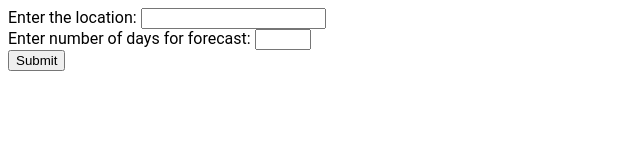
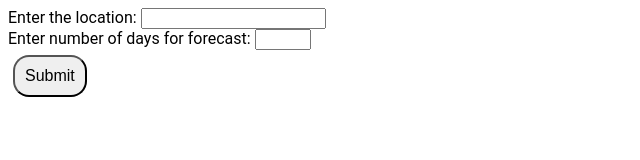
Before and after one commit to Stephenasembo/weather-forecast, a plain HTML site: page index.html in a window 1280 px wide. Shown: the whole page, without its empty margins (0-640 px from the left). Drawn offline with Linux system fonts and the light colour scheme.

Commit message:
Add Styling To The Button

```diff
--- a/styles.css
+++ b/styles.css
@@ -19,3 +19,15 @@ body {
 #weatherInfo {
   width: max-content;
 }
+
+#weatherInfo > div div {
+  border-radius: 16px;
+  padding: 16px;
+}
+
+button {
+  padding: 10px;
+  border-radius: 16px;
+  font-size: 16px;
+  margin: 5px;
+}
```
